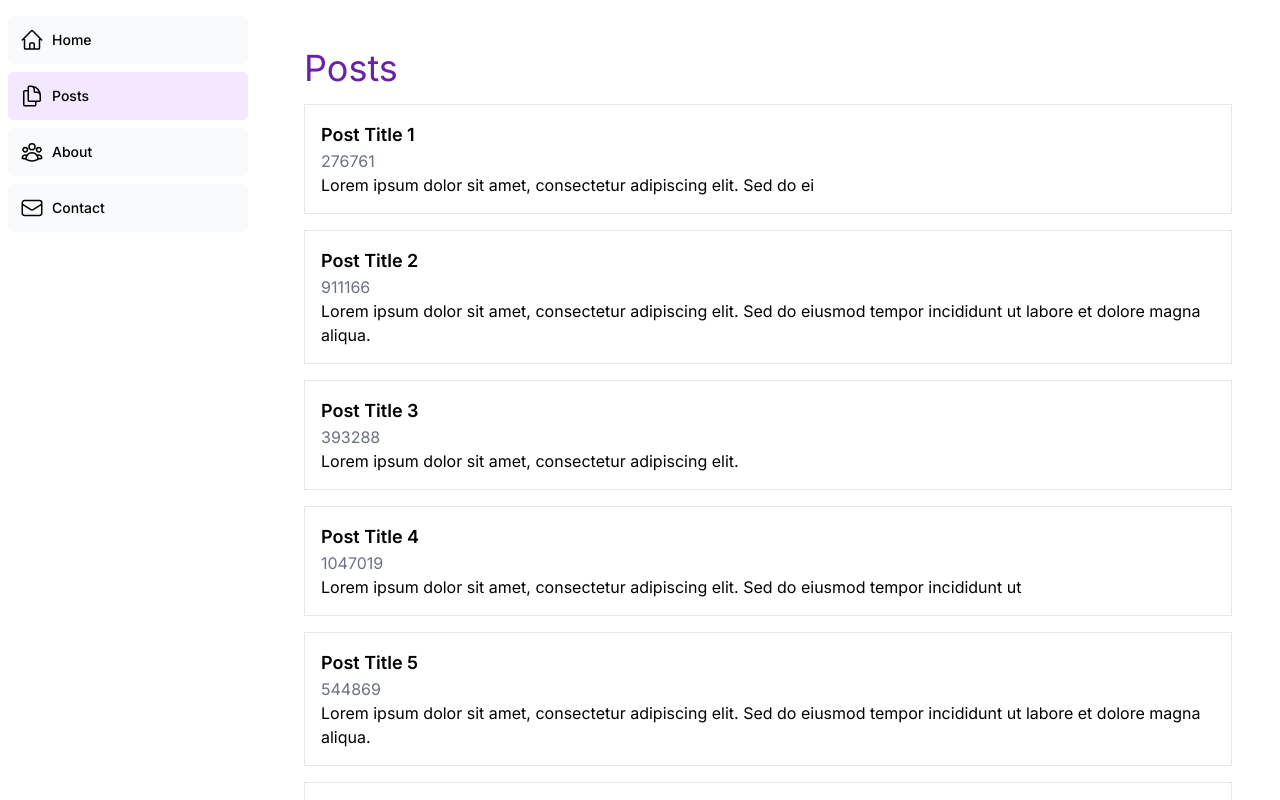
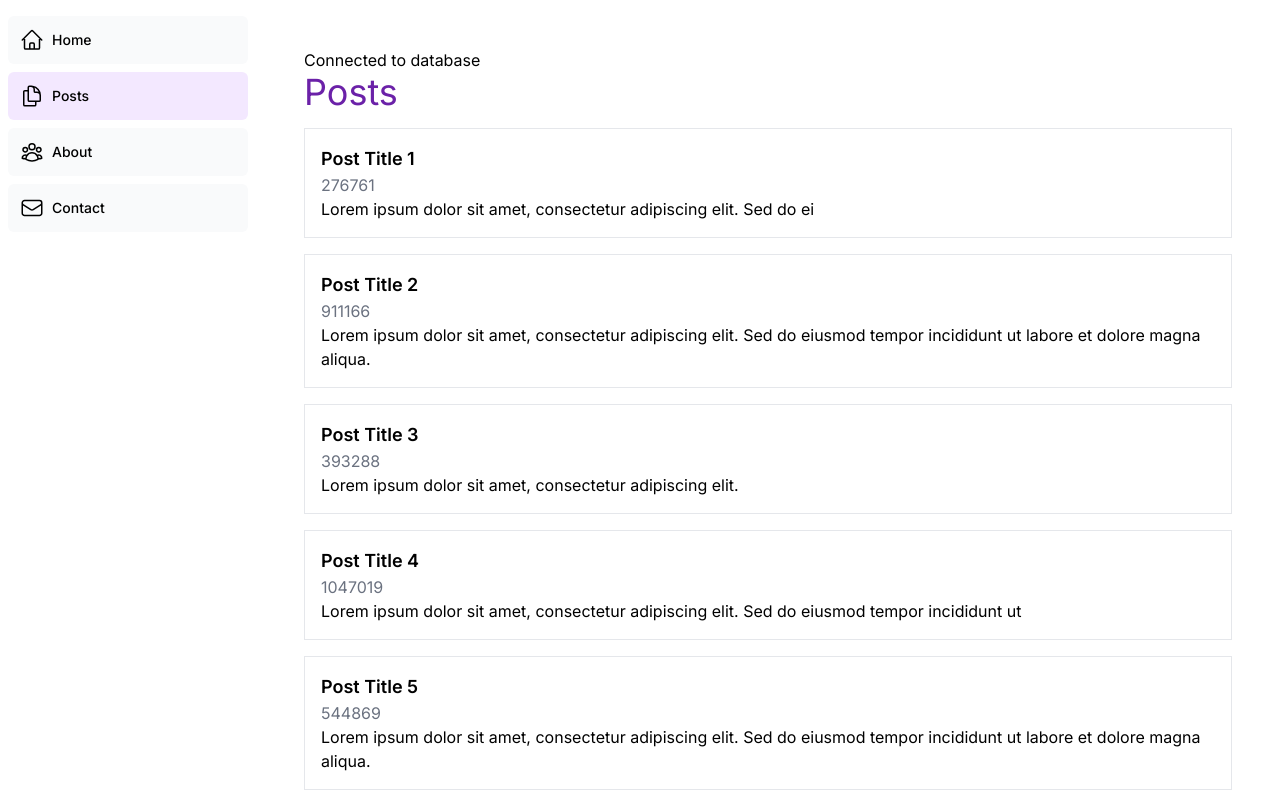
Before and after one commit to adarshnanda/next-app, a Next.js app: page /blog/posts in a window 1280 px wide. Built offline with nearby package versions, Linux system fonts and the light colour scheme.

Commit message:
check database connection

```diff
--- a/src/app/blog/posts/page.tsx
+++ b/src/app/blog/posts/page.tsx
@@ -1,9 +1,12 @@
 import { posts } from "@/app/lib/placeholder-data";
 import Post from "@/app/ui/components/posts/Post";
+import { connectToDB } from "@/app/lib/data";
+export default async function Page() {
+  const client = await connectToDB();
 
-export default function Page() {
   return (
     <>
+    {client&& <>Connected to database</>}
       <h1 className="text-4xl text-purple-800">Posts</h1>
       {posts.map((post) => (
         <Post key={post.id} {...post} />
```
